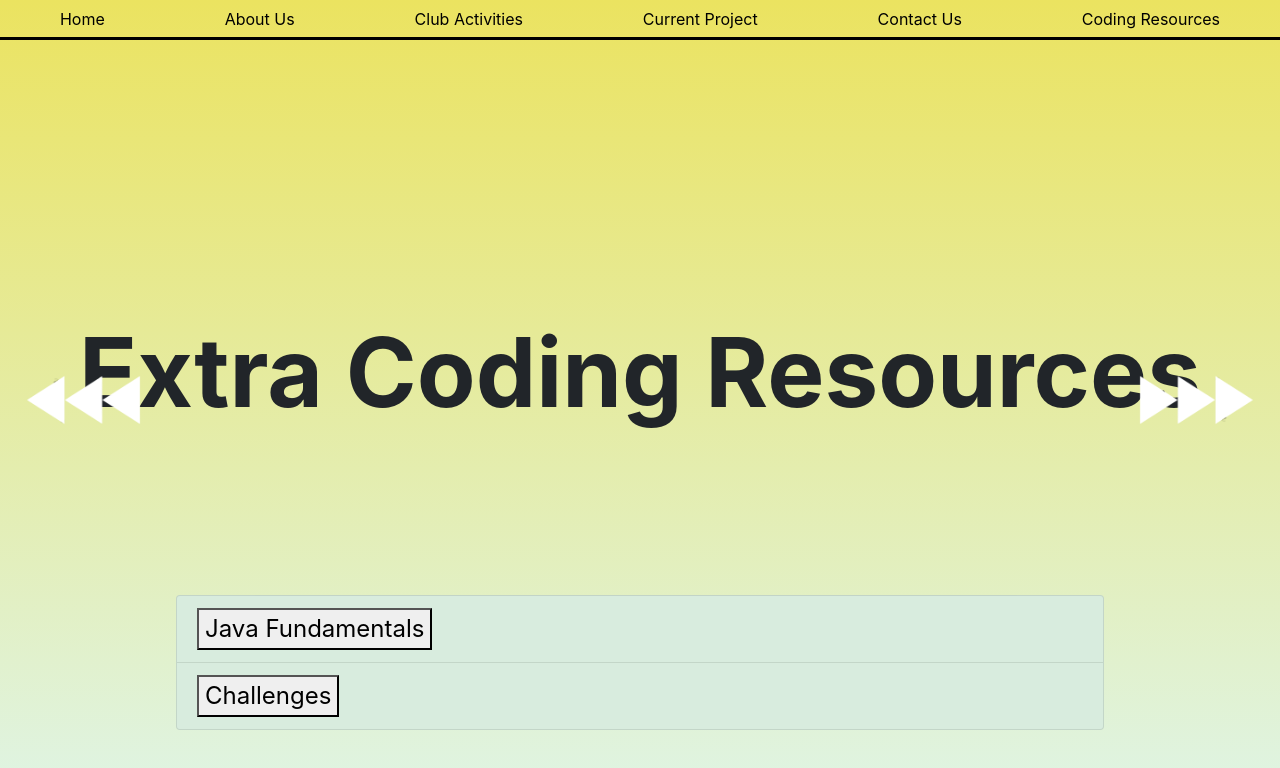
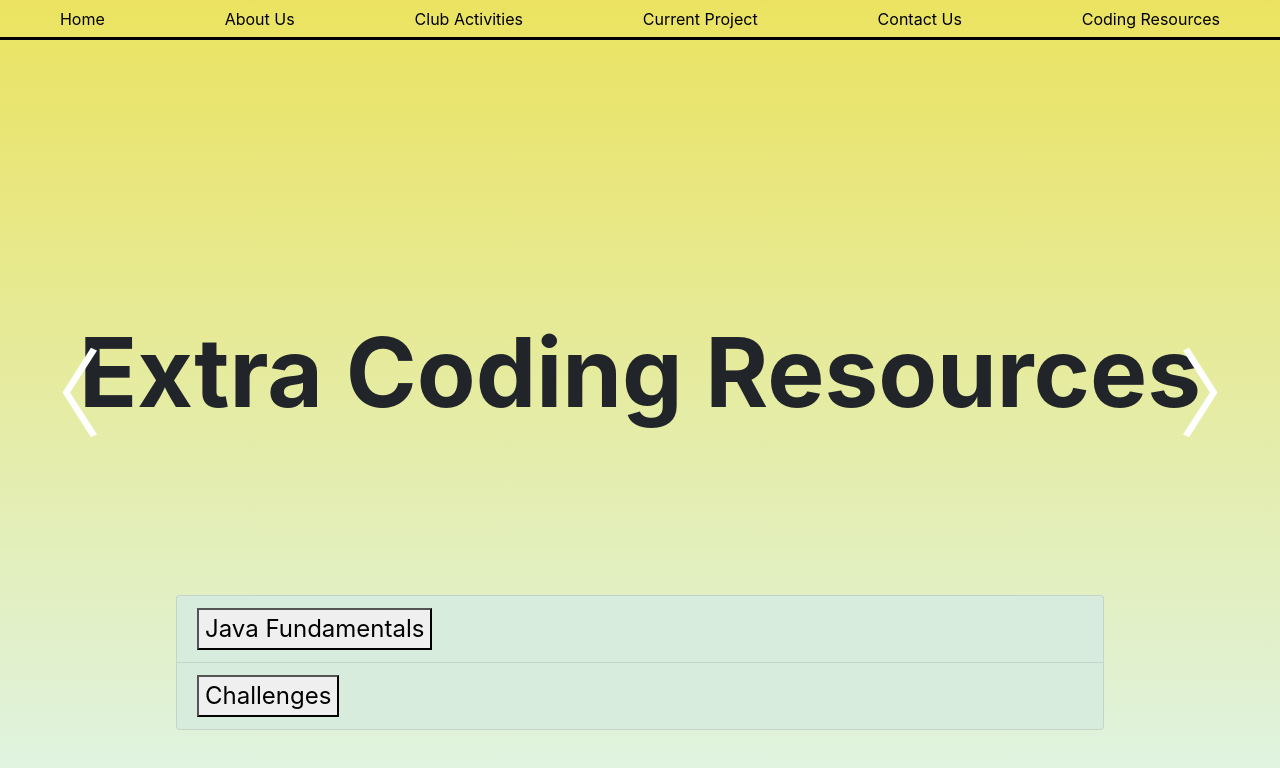
Before and after one commit to Coding-Club-AMHS/coding-club-website, a Next.js app: page /resources in a window 1280 px wide. Shown: the top 768 px of the page. Built offline with nearby package versions, Linux system fonts and the light colour scheme.

Commit message:
changed the next button

```diff
--- a/components/NextButton.js
+++ b/components/NextButton.js
@@ -1,14 +1,14 @@
 import React from 'react';
 import StyledButton from './NextButton.styled'
-const NextButton = ({before,after, id=''}) => {
+const NextButton = ({before,after, id='', isDark = false}) => {
 
     return (
-        <StyledButton id={id}>
+        <StyledButton id={id} isDark = {isDark}>
             {before
-            ? <a href={before}><img src='/button.png' alt='Left button' style={{transform: 'rotate(180deg)'}}/></a>
+            ? <a href={before}><h1>{'〈'}</h1></a>
             : null}
             {after
-            ? <a href={after}><img src='/button.png' alt='Right button'/></a>
+            ? <a href={after}><h1>{'〉'}</h1></a>
             : null}
 
         </StyledButton >
--- a/components/NextButton.styled.js
+++ b/components/NextButton.styled.js
@@ -4,6 +4,7 @@ const StyledButton = styled.button`
     z-index: 10;
     background-color: rgba(0,0,0,0);
     border: none;
+    text-decoration: none;
 
     img {
         max-height: 15vh;
@@ -12,12 +13,24 @@ const StyledButton = styled.button`
         width: auto;
     }
 
-    :hover {
-        transform:scale(1.5);
+    a {
+        text-decoration: none;
+
     }
 
-    a {
-        color: red;
+    h1:hover {
+        text-decoration: none;
+        color: powderblue;
+        color:${({ isDark }) => !isDark ? 'powderblue' : 'rgba(0,0,0,0.5)'};
+
+    }
+
+    h1 {
+        color: ${({ isDark }) => isDark ? '#292b2c' : 'white'};
+        font-size: 600%;
+        font-family:Arial, Helvetica, sans-serif;
+        text-decoration: none;
+        font-weight: normal;
     }
 `
 
--- a/pages/club-activities.js
+++ b/pages/club-activities.js
@@ -30,8 +30,8 @@ const ClubActivities = () => {
                 </Container>
             </main>
             <div className={styles.nextbutton}>
-                <NextButton id={styles.left} before='/about-us' />
-                <NextButton id={styles.right} after='/current-project' />
+                <NextButton id={styles.left} isDark={true} before='/about-us' />
+                <NextButton id={styles.right} isDark={true} after='/current-project' />
             </div>
         </div>
     )
--- a/pages/contact-us.js
+++ b/pages/contact-us.js
@@ -14,7 +14,7 @@ const ContactUs = () => {
                 <title>Contact Us</title>
             </Head>
             <main className={styles.main}>
-                <Navbar isDark={false} />
+                <Navbar isDark={true} />
                 <Container>
                     <FadeInText>
                         <Row className={styles.containerrow}>
--- a/pages/home.js
+++ b/pages/home.js
@@ -20,7 +20,7 @@ const Home = () => {
         <HomePageScreen />
       </main>
       <div className={styles.nextbutton}>
-        <NextButton id={styles.right} after='/about-us' />
+        <NextButton id={styles.right} after='/about-us' isDark={true}/>
       </div>
     </div>
   )
--- a/styles/Home.module.css
+++ b/styles/Home.module.css
@@ -174,12 +174,10 @@
 
 #left {
   left:0;
-  padding-left: 2%;
   position: fixed;
 }
 #right {
   right:0;
-  padding-right: 2%;
   position: fixed;
 
 }
```
